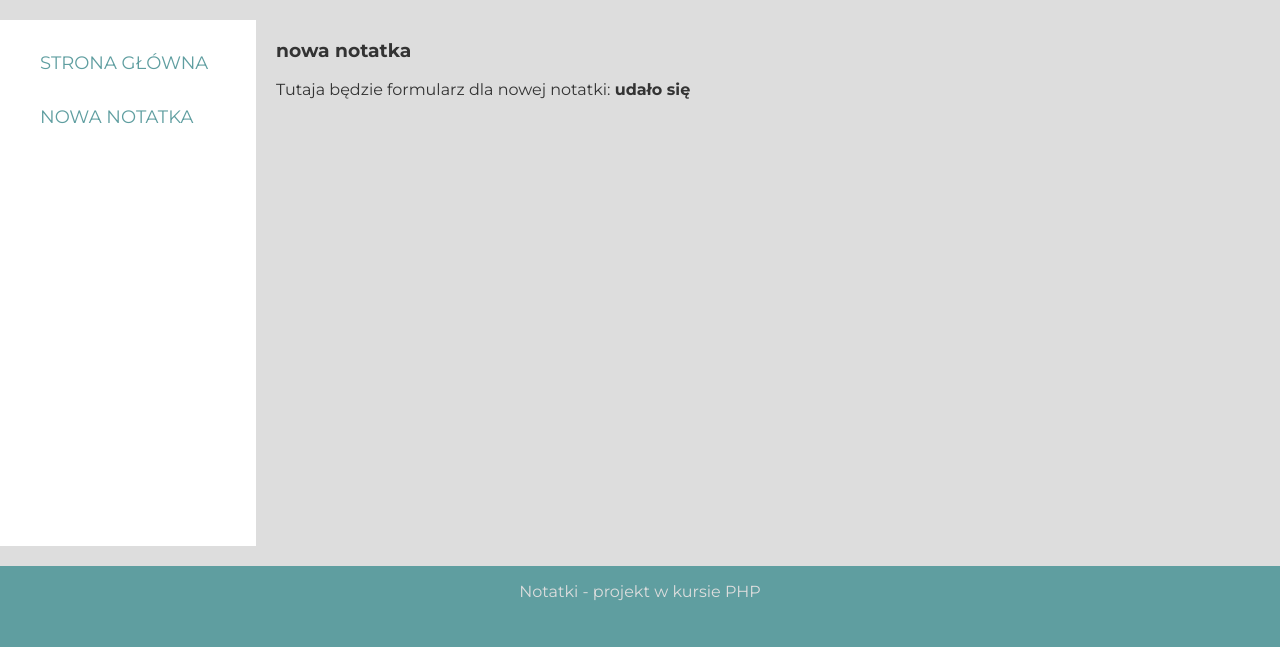
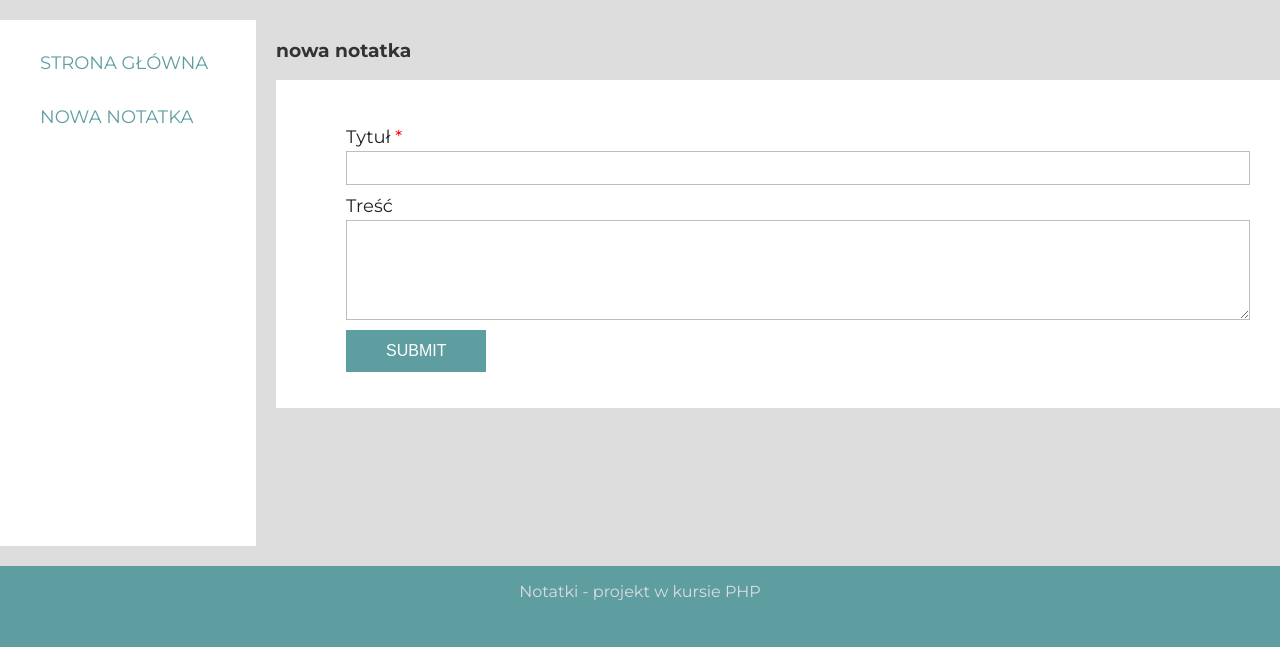
Before and after one commit to kowall1013/SYSTEM-OF-NOTES-PHP, a PHP site: page /index.php?action=create in a window 1280 px wide. Shown: the part 153-800 px from the top of the page. Run offline with PHP 8.4, Linux system fonts and the light colour scheme; some libraries are stand-ins or nearby versions.

Commit message:
feat:Add form to project

```diff
--- a/templates/layout.php
+++ b/templates/layout.php
@@ -16,8 +16,8 @@
     <div class="container">
       <div class="menu">
         <ul>
-          <li><a href="/">Strona główna</a></li>
-          <li><a href="/?action=create">Nowa notatka</a></li>
+          <li><a href="/systemNotes/">Strona główna</a></li>
+          <li><a href="/systemNotes/?action=create">Nowa notatka</a></li>
         </ul>
       </div>
 
--- a/templates/pages/create.php
+++ b/templates/pages/create.php
@@ -1,8 +1,20 @@
 <div>
   <h3> nowa notatka </h3>
   <div>
-    Tutaja będzie formularz dla nowej notatki:
-
-    <b><?php echo $params['resultCrate'] ?></b>
+    <form action="/systemNotes/?action=create"" class="note-form" method="post">
+      <ul>
+        <li>
+          <label>Tytuł <span class="required">*</span></label>
+          <input type="text" name="title" class="field-long">
+        </li>
+        <li>
+          <label>Treść</label>
+          <textarea name="description" id="field5" class="field-long field-textarea"></textarea>
+        </li>
+        <li>
+          <input type="submit" value="Submit">
+        </li>
+      </ul>
+    </form>
   </div>
 </div>
```
